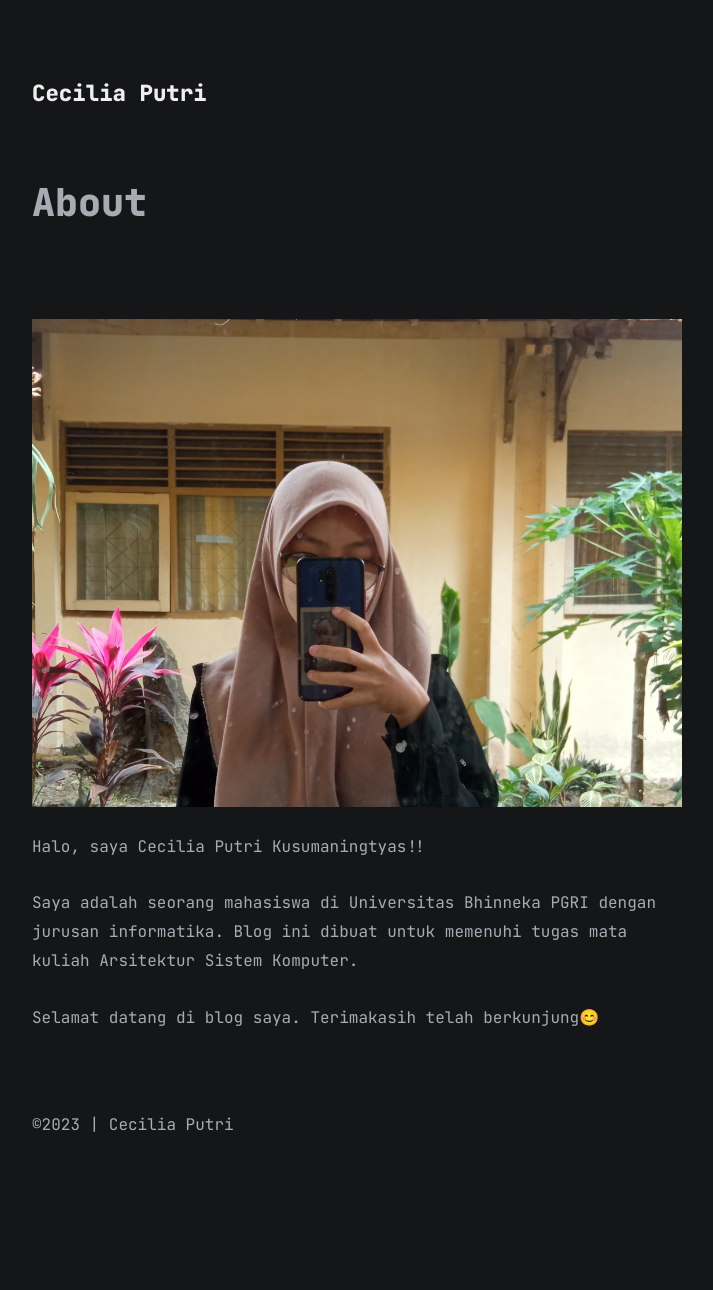
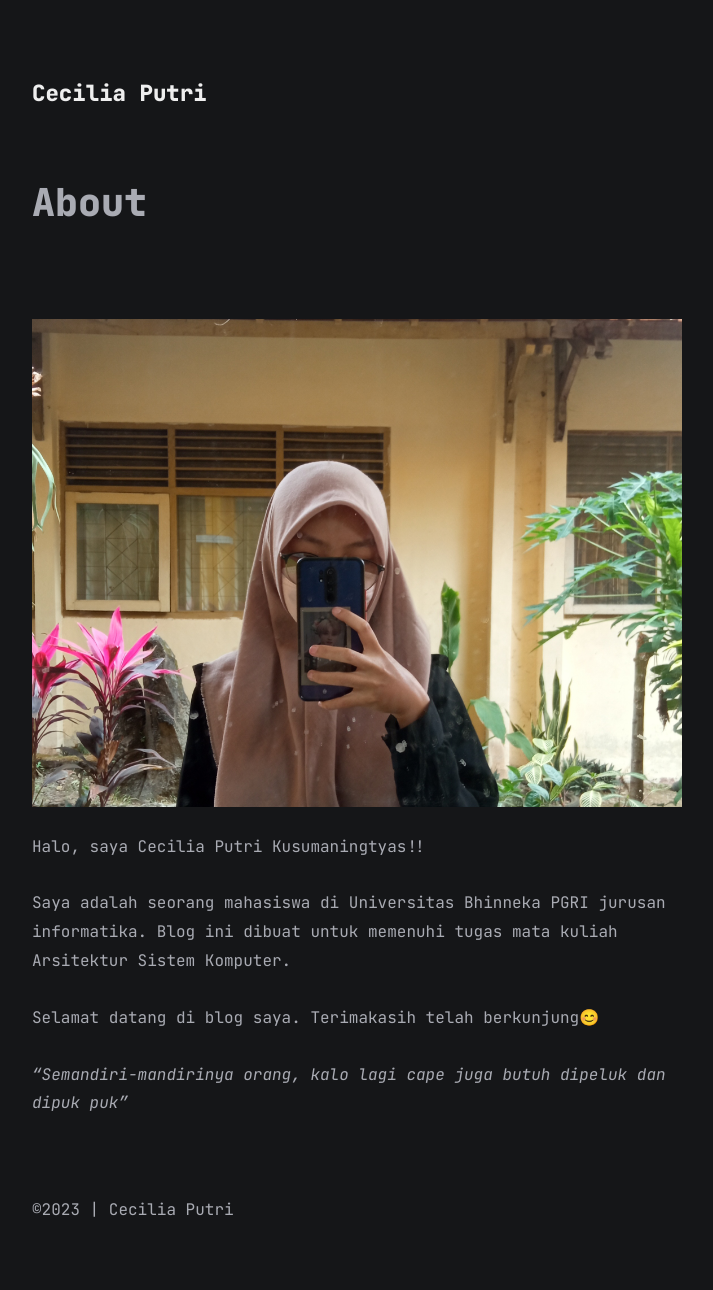
Before and after one commit to shera1402/shera1402.github.io, a Jekyll site: the page built from about.md, in a window 1280 px wide. Shown: the whole page, without its empty margins (283-996 px from the left). Built offline with Jekyll 4.4.1, drawn with Linux system fonts in a browser that asks for light colours; comment, search, counter and statistics services are not loaded; a style sheet for code colours, icons or effects is not loaded; before the commit the page ends 1205 px from its top, so only the background shows below that.

Commit message:
Update about.md

```diff
--- a/about.md
+++ b/about.md
@@ -6,6 +6,8 @@ title: About
 <span style="display:block;text-align:center">![alt](assets/img/fotoku[1].jpg)</span>
 Halo, saya Cecilia Putri Kusumaningtyas!!
 
-Saya adalah seorang mahasiswa di Universitas Bhinneka PGRI dengan jurusan informatika. Blog ini dibuat untuk memenuhi tugas mata kuliah Arsitektur Sistem Komputer.
+Saya adalah seorang mahasiswa di Universitas Bhinneka PGRI jurusan informatika. Blog ini dibuat untuk memenuhi tugas mata kuliah Arsitektur Sistem Komputer.
 
 Selamat datang di blog saya. Terimakasih telah berkunjung😊
+
+*"Semandiri-mandirinya orang, kalo lagi cape juga butuh dipeluk dan dipuk puk"*
```
